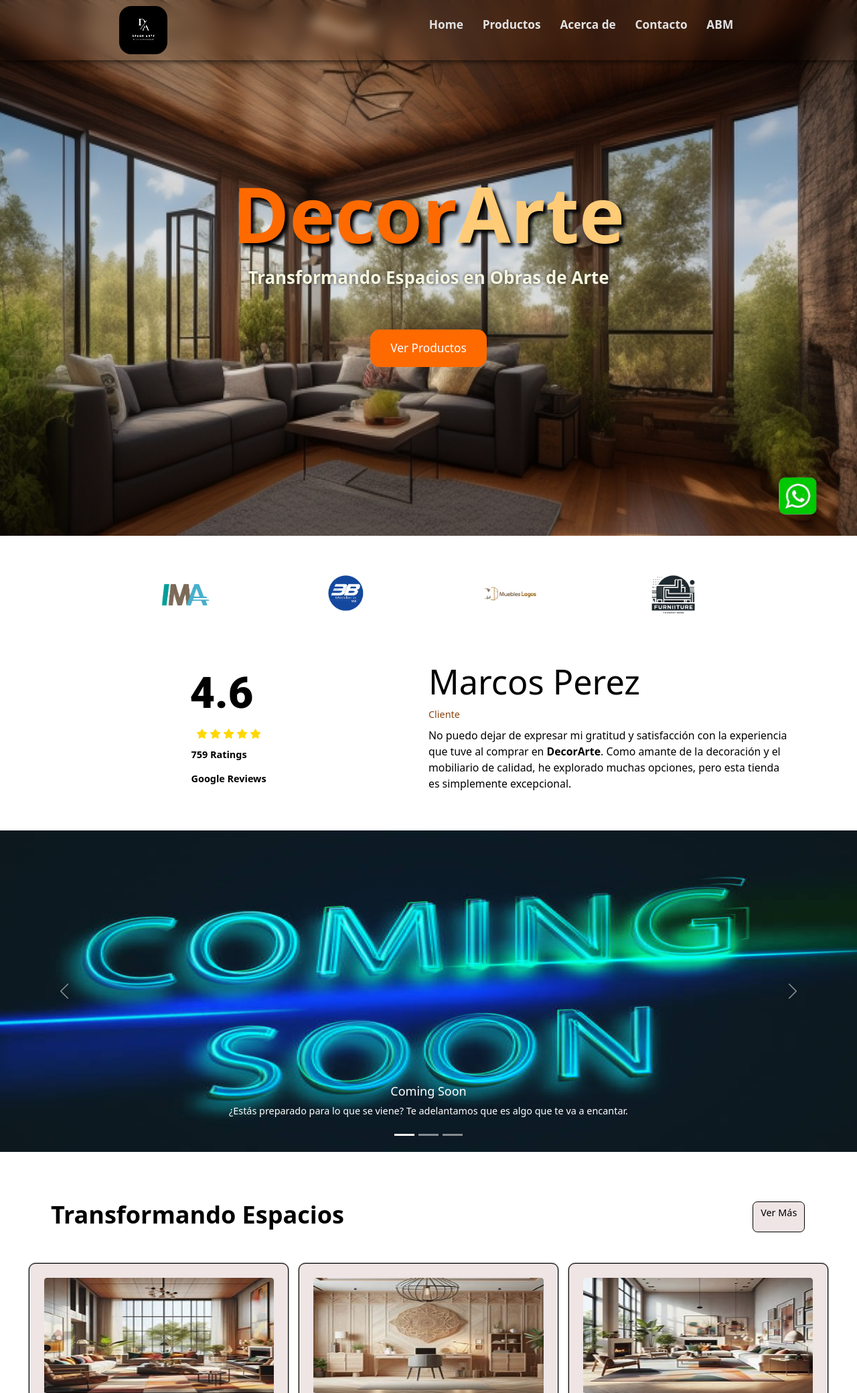
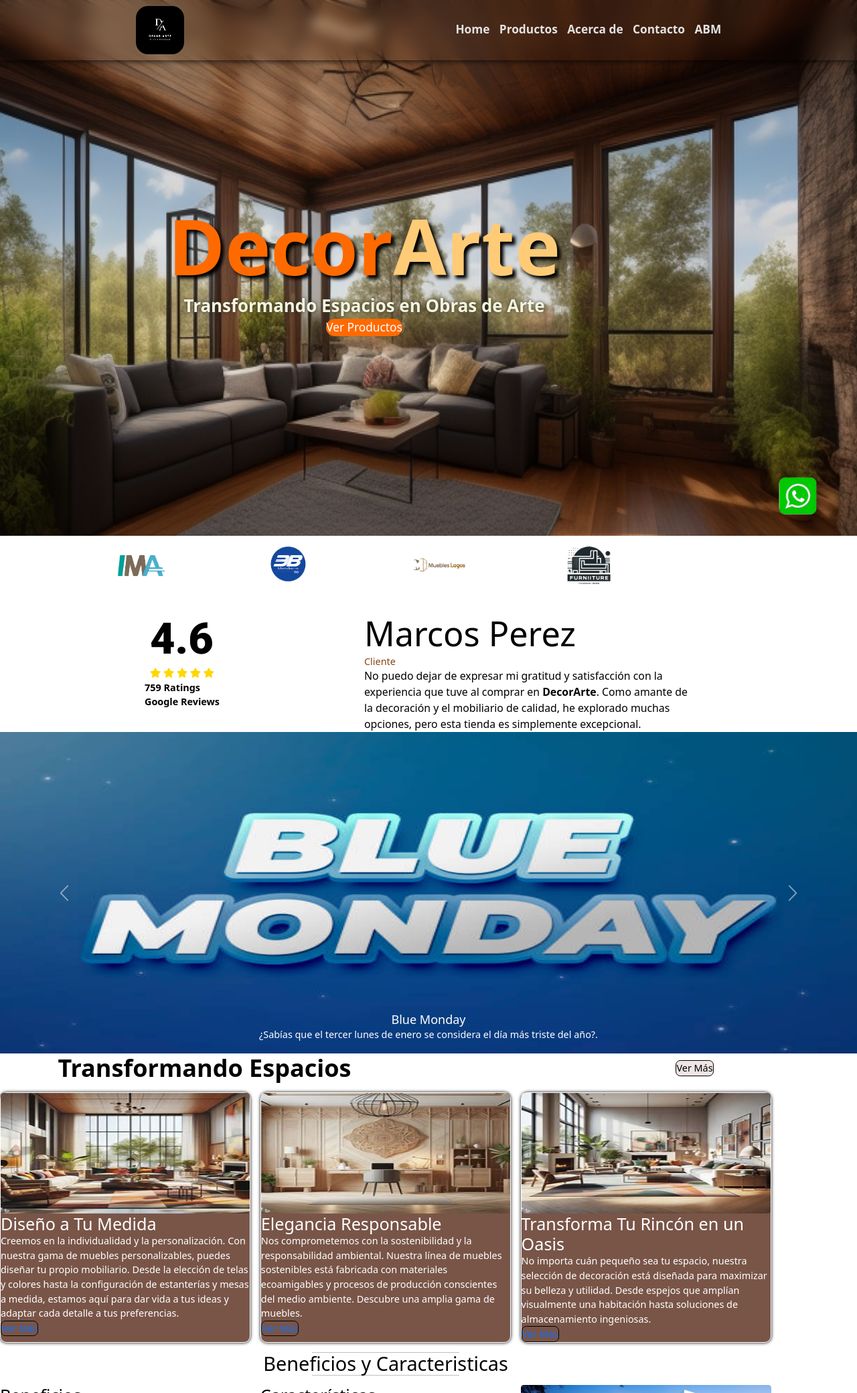
Before and after one commit to Lotito30/DjangoGrupo6cac, a Django app: page / in a window 1280 px wide. Shown: the top 2080 px of the page at 67% size. Run offline with Django 4.2, Linux system fonts and the light colour scheme; some libraries are stand-ins or nearby versions.

Commit message:
quinto commit

```diff
--- a/abm/static/css/estilos.css
+++ b/abm/static/css/estilos.css
@@ -5,12 +5,12 @@
 }
 
 *{
-    margin: 0;
-    padding: 0;
+    margin: 0!important;
+    padding: 0!important;
     list-style: none !important;
     text-decoration: none !important;
-    box-sizing: border-box;
-    scroll-behavior: smooth;
+    box-sizing: border-box !important;
+    scroll-behavior: smooth!important;
 }
 a{
     display: inline-block;
@@ -28,9 +28,11 @@ body{
     justify-content: center;
     align-items: center;
     gap: 1rem;
+    width: 85%;
+    margin: auto;
 }
 section:nth-of-type(1):not(#home){
-    margin-top: 5rem;
+    margin-top: 6rem;
 }
 section{
     padding: 3rem;
@@ -79,27 +81,26 @@ section:nth-of-type(even){
 }
 
 .cartaProductos {
-    border: 1px solid #ddd;
-    border-radius: 10px;
-    box-shadow: 0 4px 8px 0 rgba(0,0,0,0.3);
-    background-color: rgb(252, 248, 248);
-    overflow-y: scroll;
+    width: 100%;
 }
 
 .scroll{
-    height: 370px;
+    height: 660px;
     background-color: rgb(252, 248, 248);
     overflow-y: scroll;
+    box-shadow: 0 4px 8px 0 rgba(0,0,0,0.3);
 }
 
 td,th{
-    padding: 20px 20px;
+    padding: 12px 12px;
     text-transform: capitalize;
+    text-align: center;
 }
 th{
     font-size: 14px;
     text-transform: uppercase;
     font-family: 'Roboto', sans-serif;
+    text-align: center;
 }
 form:not(.newsletter form){
     width: max-content;
@@ -138,14 +139,17 @@ textarea{
 .enviar-btn {
     background-color: #4CAF50;
     color: white;
+    width: 100px;
 }
 .editar-btn {
     background-color: #008CBA;
     color: white;
+    width: 100px;
 }
 .borrar-btn {
     background-color: #f44336;
     color: white;
+    width: 100px;
 }
 
 .enviar-btn:hover {
@@ -162,16 +166,55 @@ textarea{
 .botones{
     text-align: center;
 }
+
 .btn{
     padding: 12px;
-    margin: 2px;
     text-decoration: none;
     background-color: rgb(0, 0, 255);
     color: white;
     border-radius: 5px;
     font-weight: bold;
     font-size: 20px;
+    width: 100px;
 }
-.btn:hover{
-    background-color: rgb(0,0,230);
+/* cliente_form */
+.contenedorContacto{
+    display: flex;
+    flex-direction: row-reverse;
+    width: 95%;
+    margin: auto;
+    gap: 1rem;
+    align-items: center;
 }
+.contenedorContacto article:nth-of-type(1){
+    flex: 1;
+}
+.contenedorContacto article:nth-of-type(2){
+    flex: 2;
+}
+
+.contactoTexto {
+    width: 95%;
+    margin: auto;
+    border: 1px solid #C0C0C0;
+    border-radius: 10px;
+}
+
+.contactoTexto h2 {
+    color: #8A8A8A;
+}
+
+.contactoTexto p {
+    font-size: 1rem;
+    text-align: justify;
+    width: 95%;
+}
+
+.productosEditar{
+    width: 90%;
+}
+
+#comprar img{ /* Imagen de mantenimiento*/
+    width: 100%;
+    height: 100vh;
+}
--- a/abm/static/css/footer.css
+++ b/abm/static/css/footer.css
@@ -1,11 +1,7 @@
 footer{
     padding: 1rem;
-    background-color: #aeadad;
-    color: #232323;
-}
-footer h3{
-    margin-bottom: 1rem;
-    color: beige;
+    background-color: #000000eb;
+    color: #FFF;
 }
 
 footer .contenedorGrid{
@@ -13,7 +9,8 @@ footer .contenedorGrid{
     justify-items: center;
     margin-top: 3rem;
 }
-footer h5{
+
+footer h6{
     margin-bottom: 1rem;
     text-align: center;
 }
@@ -22,9 +19,6 @@ footer h5{
     max-width: 700px;
     margin: 0 auto;
     padding: 2rem;
-}
-.newsletter h1{
-    color: #000;
 }
 .newsletter input{
     display: block;
@@ -57,13 +51,12 @@ footer h5{
     justify-content: center;
 }
 
-
 .redes-sociales a{
-    background-color: antiquewhite;
+    background-color: #F8F9FA;
     border-radius: .5rem;
     padding: .5rem;
     width: 8rem;
-    text-align: center;
+    color: #000;
 }
 .redes-sociales i{
     color: #000;
@@ -84,8 +77,8 @@ footer h5{
     text-align: center;
 }
 .navegacion a{
-    color: #000;
     text-decoration: underline;
     font-size: 1rem;
     margin-bottom: .5rem;
+    color: white;
 }
--- a/abm/static/css/index.css
+++ b/abm/static/css/index.css
@@ -7,6 +7,7 @@
     grid-template-columns: repeat(3,1fr);
     gap: 1rem;
 }
+
 .contenedorGrid img{
     width: 100%;
     height: 12.5rem;
@@ -89,7 +90,6 @@
     width: 95%;
     margin: 0 auto;
     display: flex;
-    flex-wrap: wrap;
     justify-content: space-evenly;
     align-items: center;
 
@@ -100,7 +100,6 @@
 
 .rango{
     display: flex;
-    align-items: center;
 }
 
 .rating{
@@ -146,58 +145,68 @@
 }
 .cabecera{
     display: flex;
-    width: 95%;
+    width: 85%;
     justify-content: space-between;
     padding: 0 .2rem;
     padding-bottom: 2rem ;
+    align-items: center;
 }
 .cabecera h1{
     font-weight: bold;
 }
 .cabecera a{
     background-color: #efe5e5;
+    color: #000;
+}
+#servicios a {
     border-radius: .5rem;
-    color: black;
     border: .1rem solid #000;
+    padding: .5rem;
 }
 .servicio{
     border-radius: 10px;
-    border: 1px solid #000;
-    box-shadow: 0 0 2px #000;
+    border: 1px solid #FFF;
+    box-shadow: 0 0 5px #000;
     padding: 1.5rem;
-    background-color: #efe5e5;
+    background-color: #795548;
+    color: white;
     position: relative;
 }
 .servicio h3{
-    font-size: 1.5rem;
     padding: .5rem 0;
 }
 .servicio p{
     padding: .5rem 0;
 }
 .servicio a{
-    color: #ff6a00;
-    position: absolute;
-    bottom: .5rem;left: .5rem;
-}
-.servicio a:hover{
-    color: #37332c;
+    border-radius: .5rem;
+    border: .1rem solid #000;
+    padding: .5rem;
 }
 
 .particion {
     display: flex;
     align-items: center;
     justify-content: center;
-    margin: 5rem 0px;
+    margin: 3rem 0px;
+    position: relative;
 }
-
- .particion hr{
-    border: none;
-    flex: 1;
-    border-top: 2px solid #000;
+.particio h2{
+    padding: 1.5rem;
+    border-top: 1px solid #000;
+    border-bottom: 1px solid #000;
+}
+.particion hr{
     margin: 0 .3rem;
+    width: 60%;
+    position: absolute;
 }
-
+.particion hr:nth-of-type(1) {
+    top: 0;
+}
+.particion hr:nth-of-type(2) {
+    bottom: 0;
+}
 .beneficio h3{
     margin-bottom: .5rem;
 }
--- a/abm/static/css/mediaqueries.css
+++ b/abm/static/css/mediaqueries.css
@@ -1,5 +1,10 @@
-/* Para tabletas */
-/* and (max-width:1023px) */
+@media (min-width:1024px){
+    #servicios .contenedor{
+        width: 90%;
+        margin: auto;
+     }
+}
+/* Para table */
 @media (min-width:768px){
     html{
         font-size: 90%;
@@ -15,9 +20,10 @@
     nav ul{
         display: flex;
     }
+
 }
 
-/* Para móviles */
+/* Para mobil */
 @media (min-width:350px) and (max-width:767px){
     html{
         font-size: 70%;
@@ -68,8 +74,8 @@
     }
     .cabecera{
         flex-wrap: wrap;
+        gap: .5rem;
         justify-content: center;
-        gap: .5rem;
     }
     .rango{
         flex-direction: column;
@@ -89,4 +95,23 @@
         height: 300px;
         margin: 0 auto;
     }
+    .contenedorContacto{
+        flex-direction: column-reverse;
+    }
+    .contactoTexto{
+        text-align: center;
+    }
+    .contactoTexto p{
+        text-align: center;
+    }
+    .redes-sociales a{
+        text-align: center;
+    }
+
 }
+
+@media (max-width:400px){
+    .cabecera h1{
+        font-size: 1.5rem;
+    }
+}
--- a/abm/templates/abm/producto_list.html
+++ b/abm/templates/abm/producto_list.html
@@ -7,13 +7,13 @@
     <div class="row">
       {% for producto in productos %}
       <div class="col-md-4 mt-3 ">
-        <div class="card p-2 z-n1">
+        <div class="card p-2">
           <img src="{{ producto.imagen.url }}" width='284' height='284' class="card-img-top" alt="{{ producto.nombre }}">
           <div class="card-body">
             <h5 class="card-title">{{ producto.nombre }}</h5>
             <p class="card-text">{{ producto.descripcion }}</p>
             <p class="card-text">$ {{ producto.precio }}</p>
-            <a href="#" class="btn btn-primary">Comprar</a>
+            <a href="/comprar/{{producto.id}}" class="btn btn-primary">Comprar</a>
           </div>
         </div>
       </div>
--- a/abm/templates/base/carruselProducto.html
+++ b/abm/templates/base/carruselProducto.html
@@ -7,14 +7,7 @@
     <button type="button" data-bs-target="#carouselExampleCaptions" data-bs-slide-to="2" aria-label="Slide 3"></button>
   </div>
     <div class="carousel-inner" data-bs-interval="4000">
-      <div class="carousel-item active" >
-        <img src="{% static "img/banner1.jpg" %}" class="d-block w-100" alt="...">
-        <div class="carousel-caption d-none d-md-block">
-          <h5>Coming Soon</h5>
-          <p>¿Estás preparado para lo que se viene? Te adelantamos que es algo que te va a encantar.</p>
-        </div>
-      </div>
-      <div class="carousel-item">
+      <div class="carousel-item active">
         <img src="{% static "img/banner2.jpg" %}" class="d-block w-100" alt="...">
         <div class="carousel-caption d-none d-md-block">
           <h5>Blue Monday</h5>
@@ -28,6 +21,13 @@
           <p>¡Llegó el día que estabas esperando! El Black Friday es la oportunidad perfecta para comprar todo lo que necesitas.</p>
         </div>
       </div>
+      <div class="carousel-item">
+        <img src="{% static "img/banner1.jpg" %}" class="d-block w-100" alt="...">
+        <div class="carousel-caption d-none d-md-block">
+          <h5>Coming Soon</h5>
+          <p>¿Estás preparado para lo que se viene? Te adelantamos que es algo que te va a encantar.</p>
+        </div>
+      </div>
     </div>
     <button class="carousel-control-prev" type="button" data-bs-target="#carouselExampleInterval" data-bs-slide="prev">
       <span class="carousel-control-prev-icon" aria-hidden="true"></span>
--- a/abm/templates/base/footer.html
+++ b/abm/templates/base/footer.html
@@ -12,7 +12,7 @@
       </div>
       <div class="contenedorGrid">
         <div class="redes-sociales">
-          <h5>Síguenos en Redes Sociales</h5>
+          </h6>Redes Sociales<//h6>
           <ul>
             <li class="escalar">
               <a href="https://www.facebook.com/" target="_blank">
@@ -35,7 +35,7 @@
           </ul>
         </div>
         <div class="contacto">
-          <h5>Contacto</h5>
+          </h6>Contacto<//h6>
           <p>
             Estamos aquí para ayudarte. Si tienes alguna pregunta o comentario,
             no dudes en ponerte en contacto con nosotros.
@@ -59,7 +59,7 @@
           </ul>
         </div>
         <div class="navegacion">
-          <h5>Navegación</h5>
+          </h6>Navegación<//h6>
           <ul>
             <li class="escalar"><a href="index.html">Inicio</a></li>
             <li class="escalar"><a href="acercade.html">Acerca de</a></li>
--- a/abm/templates/base/head.html
+++ b/abm/templates/base/head.html
@@ -22,10 +22,13 @@
     <link rel="stylesheet" href="{% static "css/header.css" %}">
     <link rel="stylesheet" href="{% static "css/footer.css" %}">
     <link rel="stylesheet" href="{% static "css/mediaqueries.css" %}">
+
     {% comment %} BOOTSTRAP {% endcomment %}
     <link href="https://cdn.jsdelivr.net/npm/bootstrap@5.3.2/dist/css/bootstrap.min.css" rel="stylesheet" integrity="sha384-T3c6CoIi6uLrA9TneNEoa7RxnatzjcDSCmG1MXxSR1GAsXEV/Dwwykc2MPK8M2HN" crossorigin="anonymous">
     <script src="https://cdn.jsdelivr.net/npm/bootstrap@5.3.2/dist/js/bootstrap.bundle.min.js" integrity="sha384-C6RzsynM9kWDrMNeT87bh95OGNyZPhcTNXj1NW7RuBCsyN/o0jlpcV8Qyq46cDfL" crossorigin="anonymous"></script>
 
+    <link rel="shortcut icon" type="image/png" href="{% static 'img/favicon.ico' %}"/>
+
     <title>{{title}}</title>
 
 </head>
--- a/abm/templates/index.html
+++ b/abm/templates/index.html
@@ -9,7 +9,7 @@
           <span class="span1">Decor</span><span class="span2">Arte</span>
         </h1>
         <p>Transformando Espacios en Obras de Arte</p>
-        <a href="/productos" class="btn escalar">Ver Productos</a>
+        <a href="/productos" class="escalar">Ver Productos</a>
       </div>
       <img
         src="{% static 'img/decoracion/imagen3.png'%}"
@@ -64,7 +64,7 @@
     <div class="contenedor">
       <div class="cabecera">
         <h1>Transformando Espacios</h1>
-        <a href="productos" class="btn escalar">Ver Más</a>
+        <a href="productos" class="boton escalar">Ver Más</a>
       </div>
       <div class="contenedorGrid">
         <article class="servicio escalar">
@@ -81,7 +81,7 @@
             configuración de estanterías y mesas a medida, estamos aquí para
             dar vida a tus ideas y adaptar cada detalle a tus preferencias.
           </p>
-          <a href="/productos">Ver Más</a>
+          <a href="/productos" class="escalar">Ver Más</a>
         </article>
         <article class="servicio escalar">
           <img
@@ -94,11 +94,9 @@
             Nos comprometemos con la sostenibilidad y la responsabilidad
             ambiental. Nuestra línea de muebles sostenibles está fabricada con
             materiales ecoamigables y procesos de producción conscientes del
-            medio ambiente. Descubre una amplia gama de muebles que combinan
-            diseño elegante con la tranquilidad de saber que estás
-            contribuyendo al bienestar del planeta.
+            medio ambiente. Descubre una amplia gama de muebles.
           </p>
-          <a href="/productos">Ver Más</a>
+          <a href="/productos" class="escalar">Ver Más</a>
         </article>
         <article class="servicio escalar">
           <img
@@ -111,10 +109,9 @@
             No importa cuán pequeño sea tu espacio, nuestra selección de
             decoración está diseñada para maximizar su belleza y utilidad.
             Desde espejos que amplían visualmente una habitación hasta
-            soluciones de almacenamiento ingeniosas, te ayudaremos a convertir
-            cualquier rincón en un oasis de estilo y comodidad.
+            soluciones de almacenamiento ingeniosas.
           </p>
-          <a href="/productos">Ver Más</a>
+          <a href="/productos" class="escalar">Ver Más</a>
         </article>
       </div>
       <div class="particion">
@@ -123,18 +120,6 @@
         <hr>
       </div>
       <div class="contenedorGrid">
-        <div class="beneficio">
-          <h3>Características</h3>
-          <ul>
-            <li><i class="fas fa-check"></i>Ofrecemos productos únicos.</li>
-            <li><i class="fas fa-check"></i>Productos de alta calidad.</li>
-            <li><i class="fas fa-check"></i>Entrega rápida y confiable.</li>
-            <li>
-              <i class="fas fa-check"></i>Servicio al cliente excepcional.
-            </li>
-            <li><i class="fas fa-check"></i>Opciones de personalización.</li>
-          </ul>
-        </div>
         <div class="beneficio">
           <h3>Beneficios</h3>
           <ul>
@@ -157,6 +142,18 @@
               <i class="fas fa-check"></i>Personaliza tu espacio de acuerdo a
               tus deseos.
             </li>
+          </ul>
+        </div>
+        <div class="beneficio">
+          <h3>Características</h3>
+          <ul>
+            <li><i class="fas fa-check"></i>Ofrecemos productos únicos.</li>
+            <li><i class="fas fa-check"></i>Productos de alta calidad.</li>
+            <li><i class="fas fa-check"></i>Entrega rápida y confiable.</li>
+            <li>
+              <i class="fas fa-check"></i>Servicio al cliente excepcional.
+            </li>
+            <li><i class="fas fa-check"></i>Opciones de personalización.</li>
           </ul>
         </div>
         <div>
```
Also changed, not shown: abm/templates/abm/cliente_form.html (+9 -5 lines), abm/templates/abm/producto_form.html (+7 -6 lines), abm/templates/comprar.html (added, +8 -0 lines), abm/static/css/header.css (line endings or trailing spaces).
